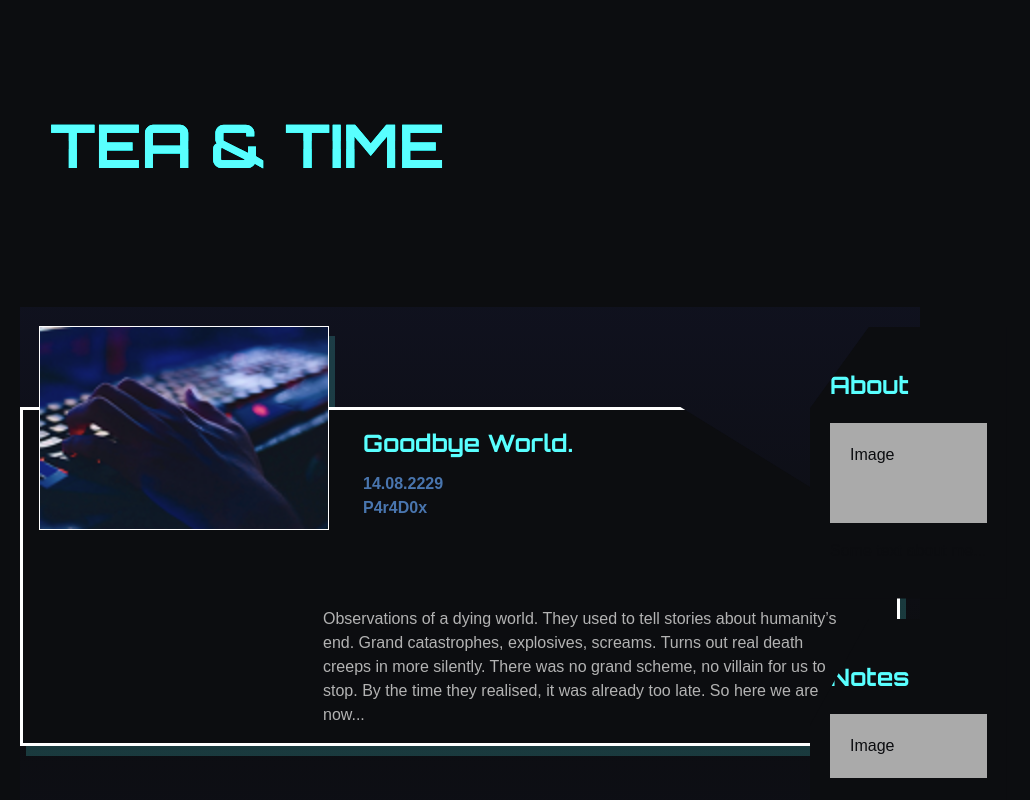
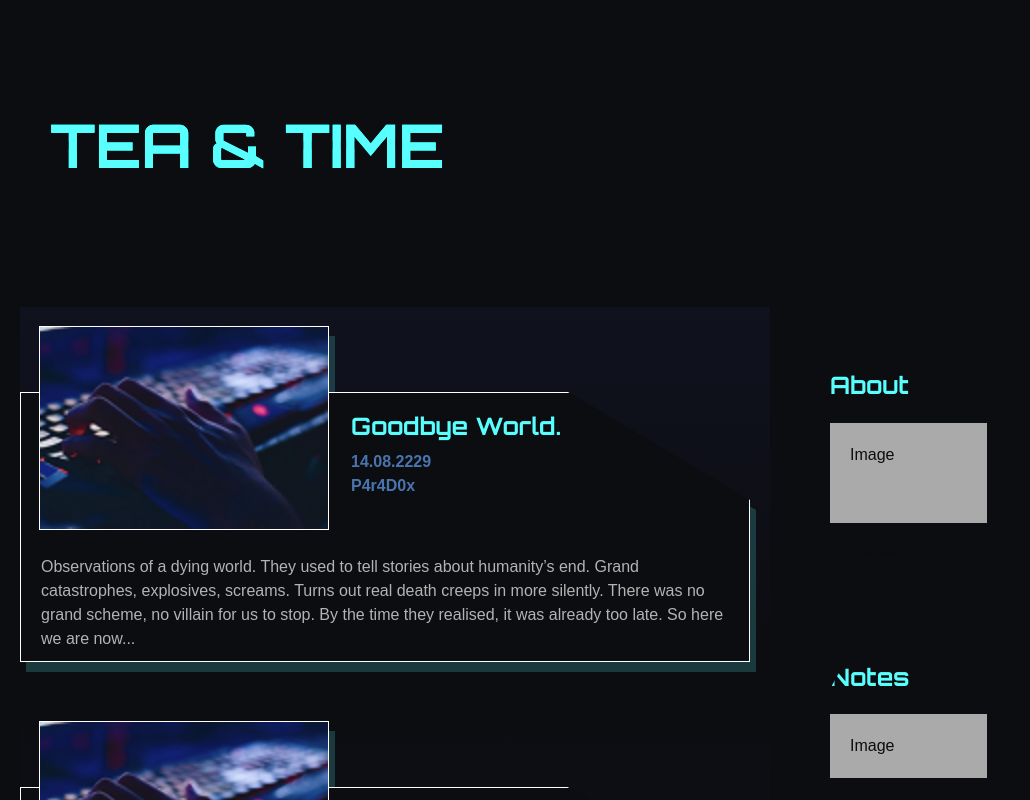
Before and after one commit to leslieJHartmann/TimetravelBlog, a React (Vite) app: page / in a window 1280 px wide. Shown: the top 800 px of the page, without its empty margins (0-1030 px from the left). Built offline with nearby package versions, Linux system fonts and the light colour scheme; a web font is replaced by a local one.

Commit message:
fixed card text alignments

```diff
--- a/src/components/BlogEntry.jsx
+++ b/src/components/BlogEntry.jsx
@@ -4,26 +4,27 @@ import Glitch from "./Glitch";
 
 function BlogEntry({ title, description, date, author }) {
   return (
-    <div>
     <div className="blogcard">
       <img
         src="/images/thumbnail1.png"
         alt="Hand on keyboard"
         className="thumbnailimg"
       />
+
       <div className="innerblogcard">
-          <div className="title-wrapper">
+        <div className="entryHeader">
           <Glitch burstOnHover sound>
             <h2 className="blogEntryTitle">{title}</h2>
           </Glitch>
-          </div>
+
           <h5 className="blogEntrySub">
             {date}
-            <br></br>
+            <br />
             {author}
           </h5>
+        </div>
+
         <p className="blogEntryDesc">{description}</p>
-        </div>
       </div>
     </div>
   );
--- a/src/styles/blog.css
+++ b/src/styles/blog.css
@@ -68,8 +68,10 @@ body {
   background: black;
 }
 
-.title-wrapper {
+.entryHeader {
+  padding-left: 310px;
   transform: translate(0, -25px);
+  margin-bottom: 10px;
 }
 
 .blogEntryTitle {
@@ -77,16 +79,17 @@ body {
 }
 
 .blogEntrySub {
-  transform: translate(0, -60px);
+  transform: translate(0, -40px);
   position:static;
 }
 
 .blogEntryDesc {
-  transform: translate(-40px);
+  margin-top: -35px;
+  margin-bottom: -10px;
+  padding-left: 0;
   color: rgb(179, 179, 179);
-  position: static;
-
-  overflow-wrap: break-word;
+  max-width: 100%;
+  overflow-wrap: anywhere;
 }
 
 .blogcard {
@@ -94,7 +97,7 @@ body {
   filter: drop-shadow(6px 10px 0px #59ffff2f);
 
   padding-right: 20px;
-  padding-top: 40px;
+  padding-top: 25px;
   margin-bottom: 100px;
   width: 100%;
   max-width: 900px;
@@ -115,19 +118,14 @@ body {
   background-color: #0C0D10;
   clip-path: polygon(0 0, 0 100%, 100% 100%, 100% 40%, 75% 0);
 
-  padding-left: 340px; /* image width + spacing */
-  padding-top: 20px;
-  padding-right: 20px;
+  padding: 20px;
 
   min-height: 260px;
   max-height: fit-content;
   width: 100%;
-  border-style: solid;
-  border-color: white;
+  border: 1px solid white;
 
 }
-
-
 
 /* Add a card effect for sidebar boxes */
 .card {
@@ -135,14 +133,6 @@ body {
    padding: 20px;
    margin-top: 20px;
    clip-path: polygon(30% 0%, 100% 0%, 100% 100%,  0% 100%, 0% 30%);
-}
-
-
-/* Clear floats after the columns */
-.row:after {
-  content: "";
-  display: table;
-  clear: both;
 }
 
 /* Footer */
```
Lines whose indentation alone changed are shown as unchanged.
